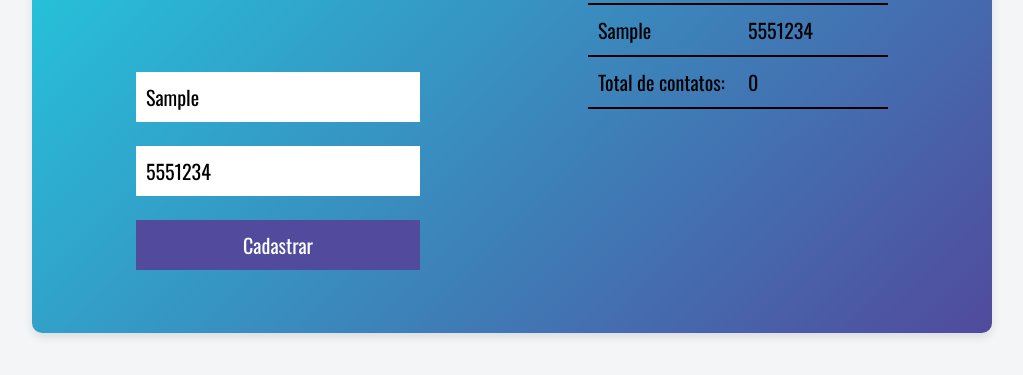
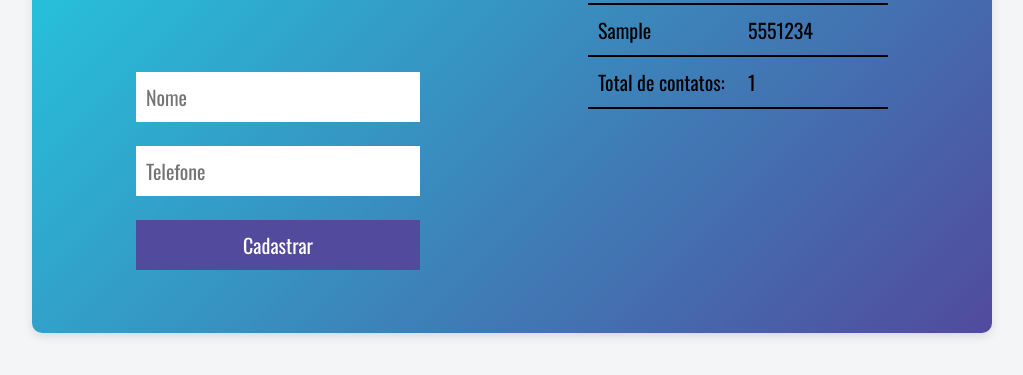
Before and after one commit to Wellington-m/project_contact_list, a plain HTML site: page index.html in a window 1280 px wide. Both pictures are taken after typing "Sample", "5551234" into the empty fields and a click on the button "Cadastrar". Shown: the part 117-492 px from the top of the page, without its empty margins (128-1151 px from the left). Drawn offline with nearby package versions, Linux system fonts and the light colour scheme.

Commit message:
feat: add scroll on table

```diff
--- a/index.html
+++ b/index.html
@@ -45,7 +45,7 @@
                 <tfoot>
                     <tr>
                         <td>Total de contatos:</td>
-                        <td>0</td>
+                        <td id="contactsTotal">0</td>
                     </tr>
                 </tfoot>
             </table>
--- a/main.js
+++ b/main.js
@@ -1,5 +1,7 @@
 const registerForm = document.getElementById("registerForm");
 const contacts = [];
+
+let total = 0;
 
 registerForm.addEventListener("submit", (e) => {
     e.preventDefault();
@@ -22,4 +24,16 @@ const registerContact = () => {
 
     const contentForm = document.querySelector("tbody");
     contentForm.innerHTML += contact;
+
+    inputName.value = "";
+    inputTelefone.value = "";
+    updateTotalContacts();
 };
+
+const updateTotalContacts = () => {
+    const contactsTotal = document.getElementById("contactsTotal");
+
+    total += 1;
+
+    contactsTotal.innerHTML = total;
+};
--- a/style.css
+++ b/style.css
@@ -63,8 +63,10 @@ form button {
 table {
     display: flex;
     flex-direction: column;
-    width: 300px;
+    width: auto;
+    max-height: 360px;
     font-size: 20px;
+    overflow-y: scroll;
 }
 
 th {
@@ -76,4 +78,5 @@ td {
     width: 150px;
     border-bottom: 2px solid black;
     padding: 10px;
+    font-size: 20px;
 }
```
